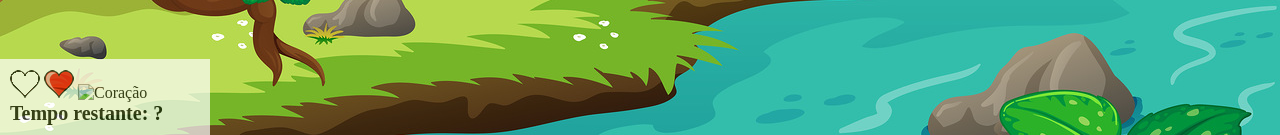
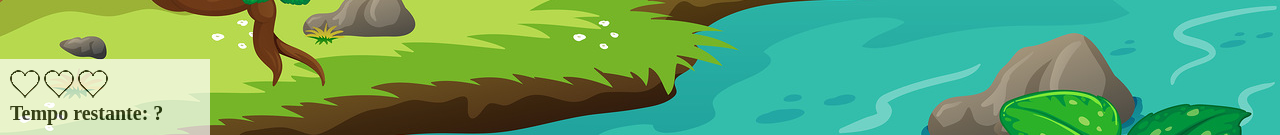
Before and after one commit to LuizFernandoDeveloper/Game-fly-swatter, a plain HTML site: page game/code/html/app.html in a window 1280 px wide. Shown: the part 665-800 px from the top of the page. Drawn offline with Linux system fonts and the light colour scheme.

Commit message:
update lifes

```diff
--- a/game/code/html/app.html
+++ b/game/code/html/app.html
@@ -24,7 +24,7 @@
 
             <img id="life1" src="../../assets/imges/coracao_cheio.png" alt="Coração" srcset="">
             <img id="life2" src="../../assets/imges/coracao_cheio.png" alt="Coração" srcset="">
-            <img id="life3" src=" " alt="Coração" srcset="">
+            <img id="life3" src="../../assets/imges/coracao_cheio.png" alt="Coração" srcset="">
 
         </div>
 
--- a/game/code/js/game.js
+++ b/game/code/js/game.js
@@ -23,12 +23,12 @@ function PositionRandom(){
         document.getElementById('fly').remove;
         if(lifes > 3){
 
-            alert('Interromper o jogo (game over)')
+            alert('Interromper o jogo (game over)');
         }
         else{
 
             document.getElementById('life' + lifes).src = "../../assets/imges/coracao_vazio.png";
-
+            lifes++
         }
 
     }
```
